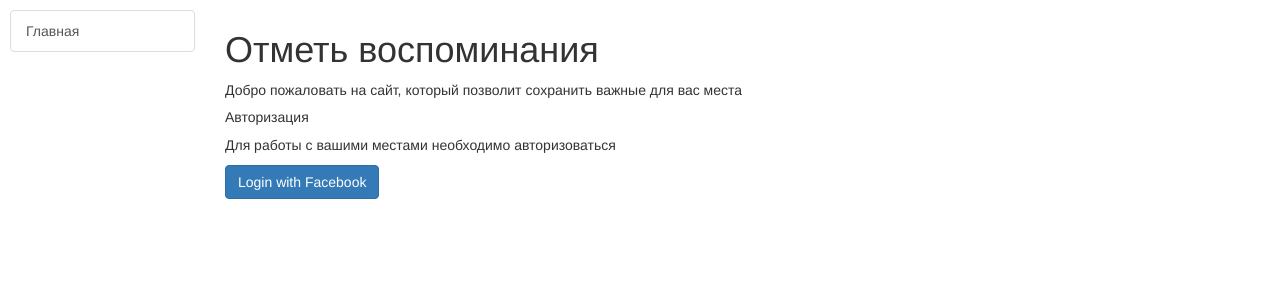
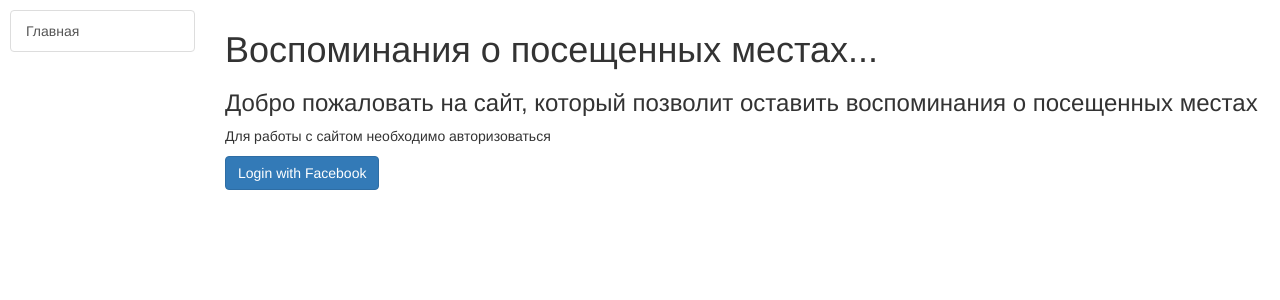
Before and after one commit to Shatten/PlacesRemember, a Django app: page /remember/ in a window 1280 px wide. Shown: the top 300 px of the page. Run offline with Django 3.2, Linux system fonts and the light colour scheme; some libraries are stand-ins or nearby versions.

Commit message:
Correct text

```diff
--- a/remember/templates/index.html
+++ b/remember/templates/index.html
@@ -1,8 +1,9 @@
 {% extends "base_generic.html" %}
 
 {% block content %}
-<h1>Отметь воспоминания</h1>
+<h1>Воспоминания о посещенных местах...</h1>
 
-  <p>Добро пожаловать, {{ user.username }}</p>
+  <h3>Добро пожаловать, {{ user.username }}</h3>
+    <p> </p>
 
 {% endblock %}
--- a/remember/templates/login.html
+++ b/remember/templates/login.html
@@ -1,17 +1,18 @@
 {% extends "base_generic.html" %}
 
 {% block content %}
-<h1>Отметь воспоминания</h1>
+    <h1>Воспоминания о посещенных местах...</h1>
 
-  <p>Добро пожаловать на сайт, который позволит сохранить важные для вас места</p>
+    <h3>Добро пожаловать на сайт, который позволит оставить воспоминания о посещенных местах</h3>
 
     <div class="">
-        <div class=" card-body ">
-            <h5 class="card-title">Авторизация</h5>
-            <p class="card-text">Для работы с вашими местами необходимо авторизоваться</p>
-            <button type="button" value="" class="btn btn-primary"
-                    onClick='location.href="{% url 'social:begin' 'facebook' %}"'>Login with Facebook
-            </button>
+        <div class=" card-body " >
+            <p class="card-text">Для работы с сайтом необходимо авторизоваться </p>
+            <div >
+                <button type="button" value="" class="btn btn-primary"
+                        onClick='location.href="{% url 'social:begin' 'facebook' %}"'>Login with Facebook
+                </button>
+            </div>
         </div>
     </div>
 
```
